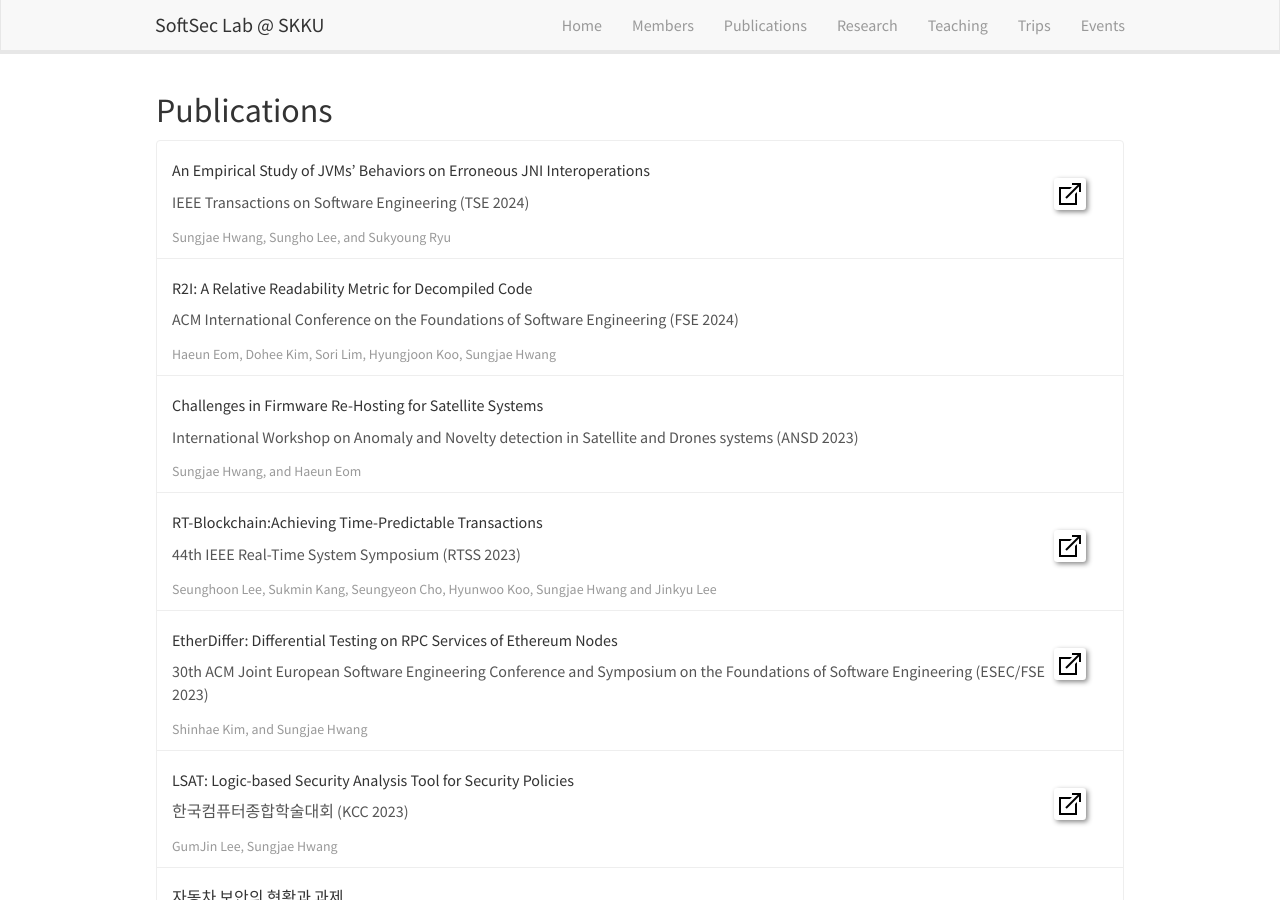
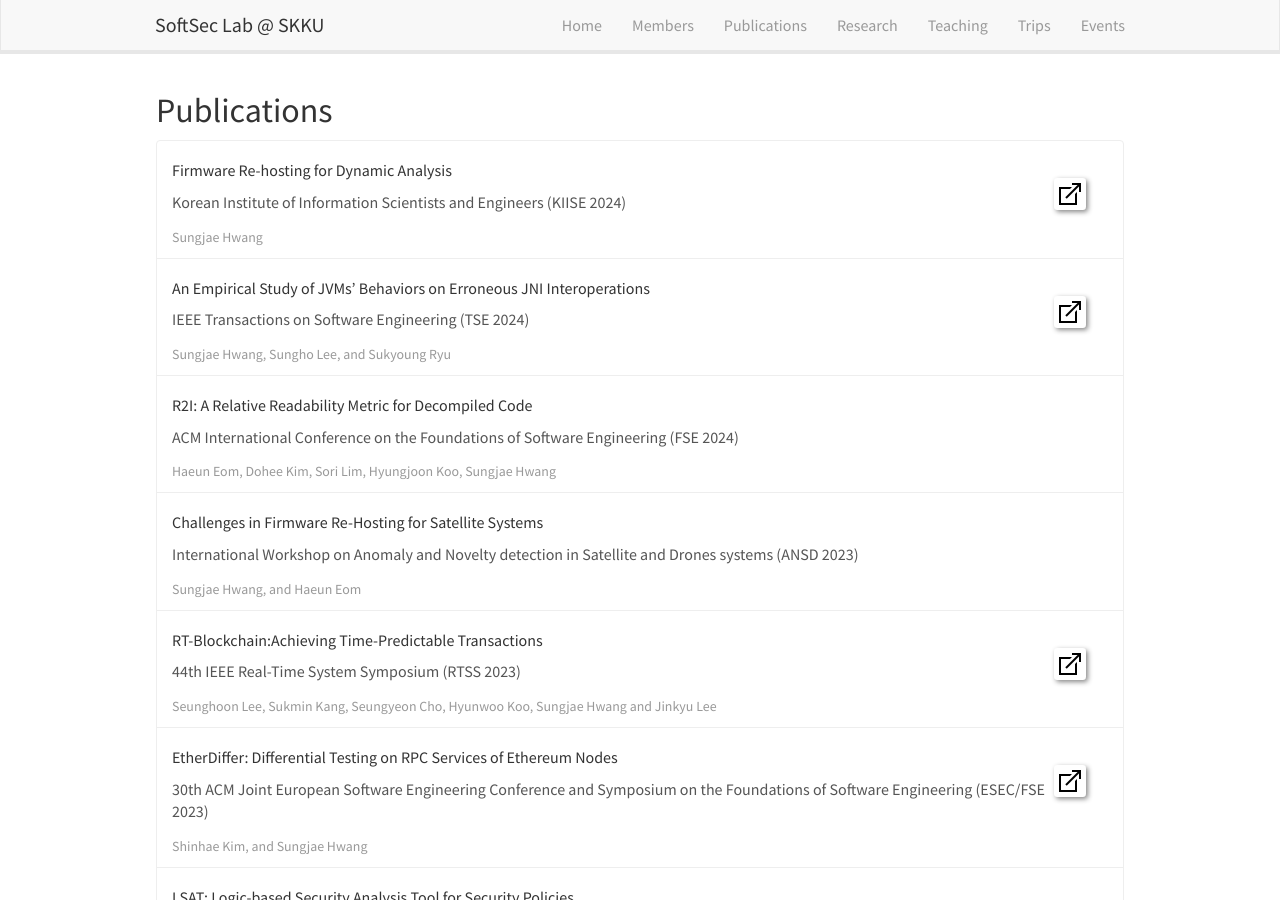
Before and after one commit to softsec-lab/softsec-lab.github.io, a Jekyll site: the page built from _pages/publications.md, in a window 1280 px wide and 900 px high. Built offline with Jekyll 4.4.1, drawn with Linux system fonts in a browser that asks for light colours; nearby versions of some CDN libraries.

Commit message:
Add publication 'Firmware Re-hosting for Dynamic Analysis'

```diff
--- a/_data/publist.yml
+++ b/_data/publist.yml
@@ -1,3 +1,9 @@
+- title: "Firmware Re-hosting for Dynamic Analysis"
+  authors: Sungjae Hwang
+  link:
+    url: https://www.dbpia.co.kr/journal/articleDetail?nodeId=NODE11765841
+    display: Korean Institute of Information Scientists and Engineers (KIISE 2024)
+
 - title: "An Empirical Study of JVMs’ Behaviors on Erroneous JNI Interoperations"
   authors: Sungjae Hwang, Sungho Lee, and Sukyoung Ryu
   link:
```
